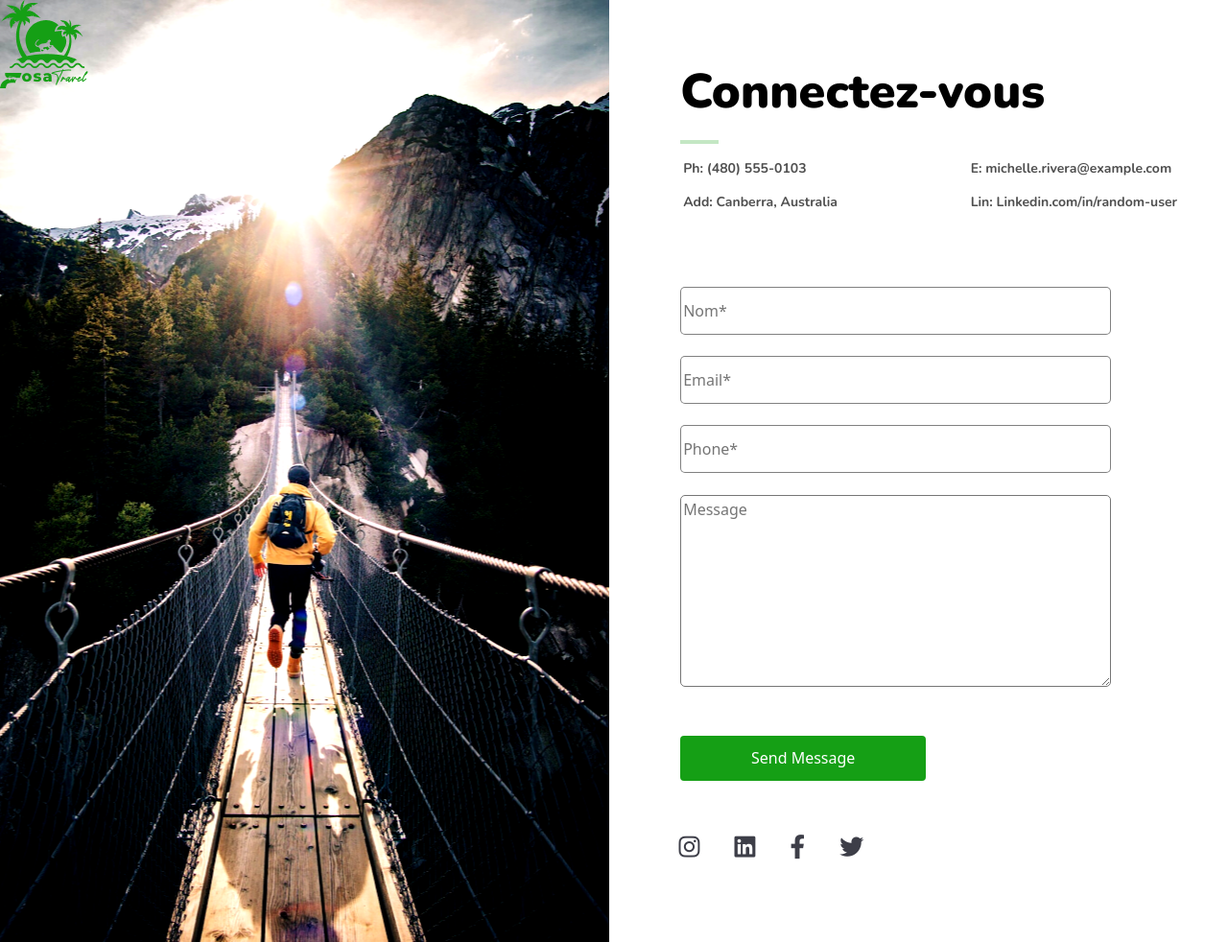
After one commit to animagascar2/Fosa, a PHP site: page /Contact.php in a window 1280 px wide. The commit adds this page. Shown: the whole page at 96% size. Run offline with PHP 8.4, Linux system fonts and the light colour scheme.

Commit message:
integration

```diff
--- /dev/null
+++ b/Contact.php
@@ -0,0 +1,51 @@
+<!DOCTYPE html>
+<html lang="en">
+<head>
+    <meta charset="UTF-8">
+    <meta http-equiv="X-UA-Compatible" content="IE=edge">
+    <meta name="viewport" content="width=device-width, initial-scale=1.0">
+    <link rel="stylesheet" href="style8.css" type="text/css">
+    <link rel="stylesheet" href="fontawesome-free-6.2.1-web/css/all.css">
+    <link rel="stylesheet" href="bootstrap-5.0.2-dist/css/bootstrap.css">
+    <title>Document</title>
+</head>
+<body>
+    <div class="containeur" id="ct1">
+        <div class="row">
+            <div class="col-lg-6" id="lg6">
+                <img src="Fosa3/logo.png" alt="logo">
+            </div>
+            <div class="col-lg-6">
+                <h1>Connectez-vous </h1>
+                <hr>
+                <div class="container" id="ct1_1">
+                    <div class="row">
+                        <div class="col-md-6">
+                        <p><span>Ph:</span> (480) 555-0103</p>
+                        <p><span>Add:</span> Canberra, Australia</p>
+                        </div>
+                        <div class="col-md-6">
+                            <p><span>E:</span> michelle.rivera@example.com</p>
+                            <p><span>Lin:</span> Linkedin.com/in/random-user</p>
+                        </div>
+                    </div>
+                </div>
+                <div class="form">
+                    <form action="" method="post">
+                        <input type="text" name="nom" id="nom" placeholder="Nom*"><br>
+                        <input type="email" name="email" id="email"placeholder="Email*" ><br>
+                        <input type="tel" name="phone" id="phone" placeholder="Phone*"><br>
+                        <textarea name="message" id="message" placeholder="Message"></textarea><br>
+                        <input type="submit" value="Send Message">
+                    </form>
+                    <p><i class="fab fa-instagram"></i>
+                <i class="fab fa-linkedin"></i>
+                <i class="fab fa-facebook-f"></i>
+                <i class="fab fa-twitter"></i>
+                </p>
+                </div>
+            </div>
+        </div>
+    </div>
+</body>
+</html>
--- a/News.php
+++ b/News.php
@@ -33,7 +33,7 @@
     <div class="container" id="ct2">
         <div class="row">
             <div class="col-lg-12">
-                <input type="button" value="Voyage d’aventure" id="btn1">
+                <input type="button" value="Voyage d'aventure" id="btn1">
                 <input type="button" value="Explorez le monde"id="btn2">
                 <input type="button" value="Vacances en famille"id="btn3">
                 <input type="button" value="Art et culture"id="btn4">
--- /dev/null
+++ b/style8.css
@@ -0,0 +1,90 @@
+@import url('https://fonts.googleapis.com/css2?family=Nunito:ital,wght@0,700;0,1000;1,1000&family=Poppins:wght@600&display=swap');
+#ct1{
+    width: 99.2%;
+}
+#ct1 #lg6{
+    background-image: url(ContactIMG/Rectangle\ 43.png);
+    background-position: center;
+    background-size: cover;
+    height: 982px;
+}
+#ct1 h1{
+    font-family: 'Nunito';
+font-style: normal;
+font-weight: 800;
+font-size: 50px;
+line-height: 68px;
+margin-top: 10%;
+margin-left: 10%;
+
+color: #000000;
+}
+#ct1 hr{
+    width: 40px;
+    height: 4px;
+    margin-left: 10%;
+    background: #159F15;
+}
+#ct1 #ct1_1 p span{
+    font-family: 'Nunito';
+font-style: normal;
+font-weight: 700;
+font-size: 14px;
+line-height: 19px;
+/* identical to box height */
+
+
+/* Gray 2 */
+
+color: #4F4F4F;
+}
+#ct1 #ct1_1 p{
+    font-family: 'Nunito';
+font-style: normal;
+font-weight: 400;
+font-size: 14px;
+line-height: 19px;
+/* identical to box height */
+margin-left: 15%;
+
+/* Gray 2 */
+
+color: #4F4F4F;
+}
+#ct1 form{
+    padding-left: 10%;
+    margin-top: 10%;
+    margin-bottom: 8%;
+}
+#ct1 input[type=text], input[type=email],input[type=tel]{
+    width: 80%;
+    height: 50px;
+    margin-bottom: 4%;
+    border-radius: 5px;
+    border: 1px solid #4f4f4fb6;
+}
+textarea{
+    width: 80%;
+    height: 200px;
+    border-radius: 5px;
+}
+#ct1 input[type=submit]{
+    width: 256px;
+    height: 47px;
+    border: none;
+    color: white;
+    margin-top: 8%;
+
+    /* prem */
+
+    background: #159F15;
+    border-radius: 4px;
+}
+#ct1 p{
+    margin-left: 5%;
+    font-size: 25px;
+}
+#ct1 p i{
+    color: #3D3E48;
+    margin-left: 5%;
+}
```
Also changed, not shown: style6.css (+11 -1 lines), ContactIMG/Rectangle 43.png (added).
